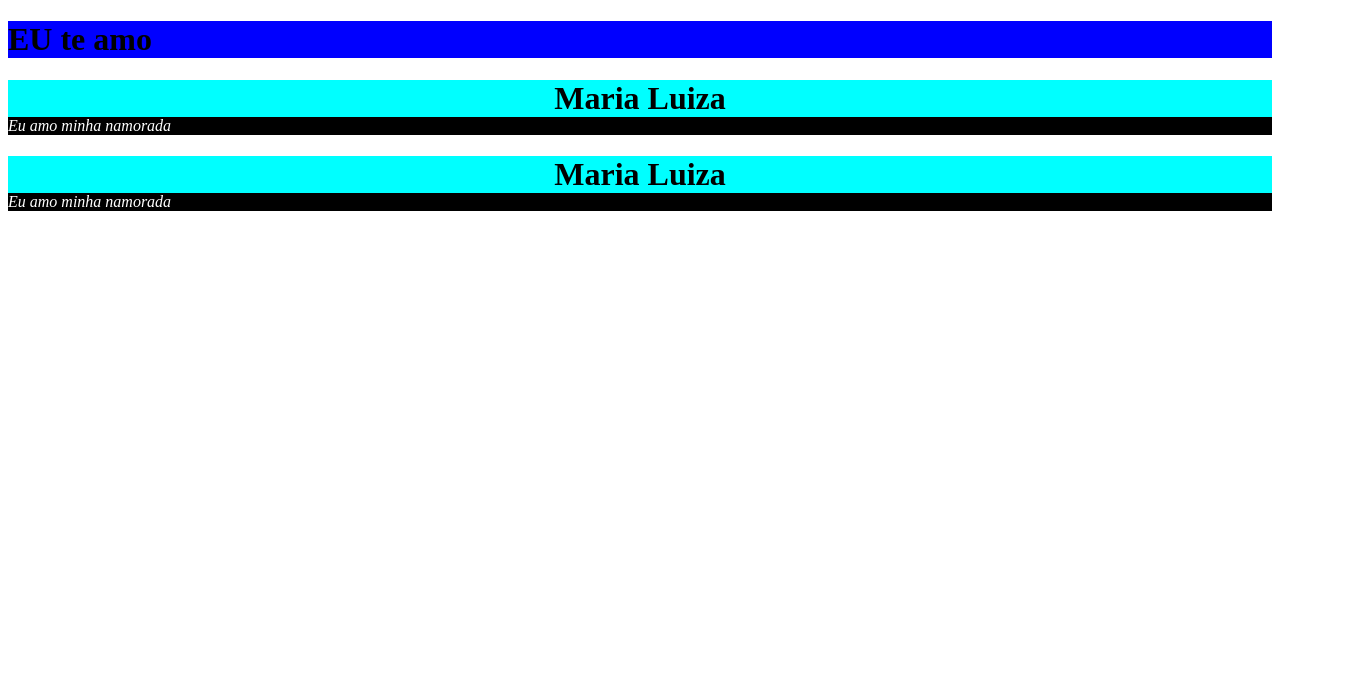
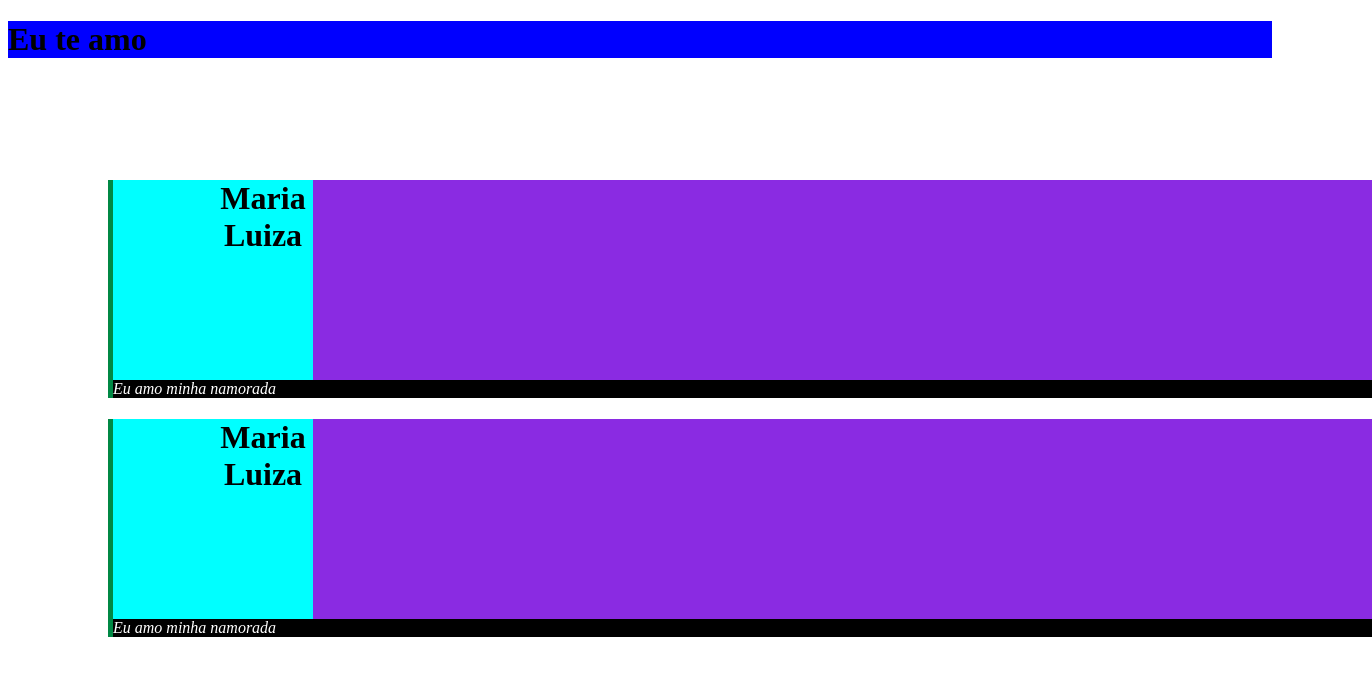
Before and after one commit to PedroJoseCamara/Aprendizado_.CSS, a plain HTML site: page index.html in a window 1280 px wide. Shown: the whole page, 1372 px wide, since content can reach past the window. Drawn offline with Linux system fonts and the light colour scheme.

Commit message:
Aprendizado CSS

```diff
--- a/index.html
+++ b/index.html
@@ -11,7 +11,7 @@
         </head>
         <body>
             <div>
-                <h1 style="background-color: blue;">EU te amo</h1> <!-- Outra forma que conseguimos alterar é comentando na prórpira TAG mesmo a alteração da cor ou algo do tipo -->
+                <h1 style="background-color: blue;">Eu te amo </h1> <!-- Outra forma que conseguimos alterar é comentando na prórpira TAG mesmo a alteração da cor ou algo do tipo -->
             </div>
             <div class="container"> <!-- Ao colocar a class"container" logo apos o div, aquilo fará com que a máquina entende que tudo que for escrito lá fará parte do container ou seja, se colocar no CSS para alterar o container de uma determinada cor, aquela cor ficará idenitca para todas as linhas abaixo dele -->
                 <h1 class="titulos"> Maria Luiza</h1> <!-- Sempre que definir uma class, todas os itens com classes iguais ficarma da cor selecionada, cor ou alteração na class -->
--- a/style.css
+++ b/style.css
@@ -6,10 +6,22 @@ body{
     background-color: aqua; /*a tag "background-color" é usada para mudar a cord da "parte de trás" dos itens digitados ou anexados*/
     text-align: center; /*a tag "text-align" é usada para que voce consiga posicionar o texto em algum local da pagina */
     margin-bottom: 0px; /*A tag "margin" é utilizada para nivelar a margem das seções presentes na página*/
+    padding-left: 100px; /*A tag "padding é usada para definir um espaçamento dentro de determinada caixa de mensagem que lá apareça"*/
+    width: 100px; /*A tag "width" determina o compriento daquele item a qual se refere */
+    height: 200px; /* A tag "height" detrmina a alutra daquele item a qual se refere*/
+
 }
 
 .container {
     background-color: blueviolet;
+    border-left: #084 5px solid; /*A ta "borda" define uma cor ou algo do tipo para a borda daquela determinada palavra ou setor*/
+    display:block; /* A tag "display" é o modo é que ficam os itens em suas separações  */
+
+    position: relative; /* O termo "position: relative" ele exerce a função de dar [vida] ao "left,top" para que assim funcione a ordem solicitada*/
+    left: 100px; /* Os termos "left, top" são usado pra definiar a distancia em que vc quer deixar da borda aquele determinado item */
+    top: 100px; /* Ao definir o "left, top" se tentar inserir o "right, bottom" ele apenas igrnorará as ordens lá apredentada, porém se apagar o left, top e inserir o right bottom ai sim ele entenderá e exercerá uma nova ação*/
+
+
 }
 
 .parágrafos {
@@ -18,3 +30,11 @@ body{
     font-style: italic; /*A tag "font-style" ela retorna algumas opções onde voce pode alterar a fonte do que foi escrito*/
     margin-top: 0px;
     }
+
+
+/*Modificação na cor dos links*/
+
+a:link {color:#FF0000;}
+a:visited{color:#00FF00}
+a:hover{color:#ff00ff}
+a:active{color:#0000ff}
```
